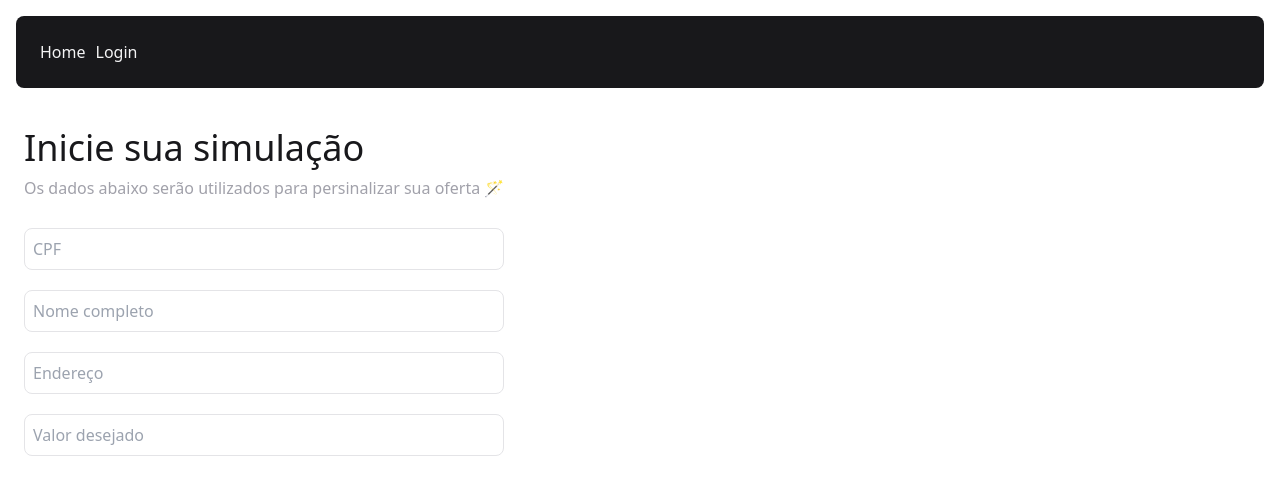
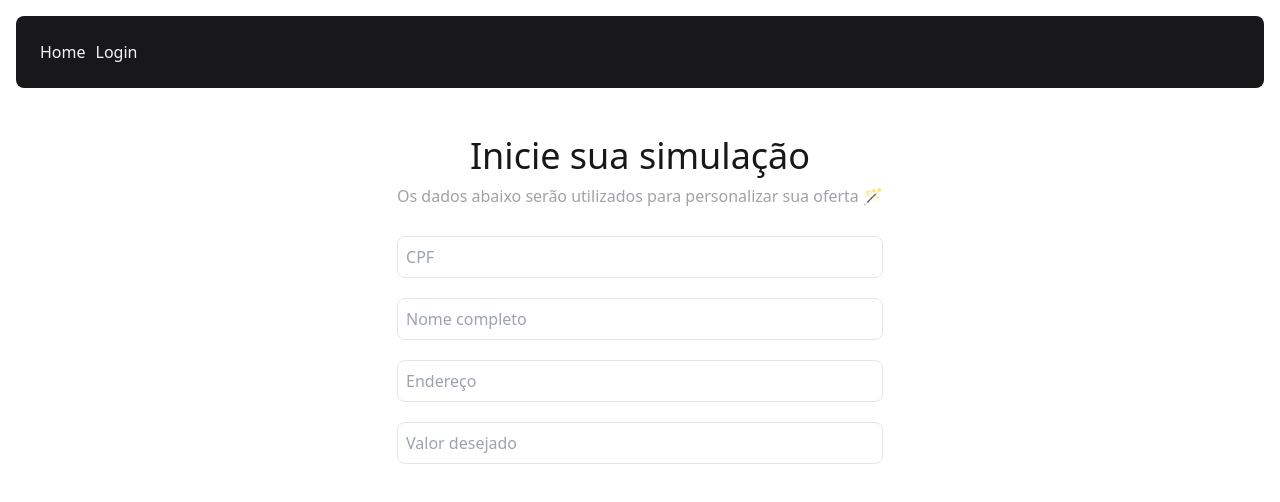
Before and after one commit to kevin-krause/easyemprest_piloto, a Next.js app: page /home in a window 1280 px wide. Shown: the top 502 px of the page. Built offline with nearby package versions, Linux system fonts and the light colour scheme.

Commit message:
front base 90%

```diff
--- a/src/components/Home/ClientEmprestimo/Emprestimo.tsx
+++ b/src/components/Home/ClientEmprestimo/Emprestimo.tsx
@@ -3,7 +3,7 @@ import CampoTexto from './CampoTexto'
 
 const Emprestimo = () => {
     return (
-        <div>
+        <div className="text-left">
             <CampoTexto campo="CPF" type="number" />
             <CampoTexto campo="Nome completo" type="text" />
             <CampoTexto campo="Endereço" type="text" />
--- a/src/components/Home/Home.tsx
+++ b/src/components/Home/Home.tsx
@@ -3,13 +3,15 @@ import Emprestimo from './ClientEmprestimo/Emprestimo'
 
 const Home = () => {
     return (
-        <div>
-            <div>
+        <div className="flex flex-col items-center justify-center p-6">
+            <div className="text-left md:text-center">
+                {' '}
+                {/* Adicionada a classe "text-left" e "md:text-center" */}
                 <h1 className="text-zinc-900 text-4xl font-light mb-2">
                     Inicie sua simulação
                 </h1>
                 <p className="text-zinc-400">
-                    Os dados abaixo serão utilizados para persinalizar sua
+                    Os dados abaixo serão utilizados para personalizar sua
                     oferta 🪄
                 </p>
                 <div className="mt-7">
--- a/src/components/TextField/Cadastro.tsx
+++ b/src/components/TextField/Cadastro.tsx
@@ -10,14 +10,13 @@ const Login = () => {
         <div>
             <Header />
             <div className="flex flex-col items-center justify-center">
-                <div className="">
+                <div className="flex flex-col justify-center">
                     <h1 className="text-zinc-900 text-4xl font-light mb-2 text-center">
                         Crie sua conta agora mesmo!
                     </h1>
                     <p className="text-zinc-400 text-center">
-                        Solicite empréstimos de forma rápida e segura 🔒
+                        empréstimos de forma rápida e segura ✨
                     </p>
-
                     <span className="block border-b-[1px] border-zinc-200 w-auto h-px"></span>
                     <div className="mb-6">
                         <CampoTexto campo="email" />
--- a/src/pages/home.tsx
+++ b/src/pages/home.tsx
@@ -6,7 +6,7 @@ const home = () => {
     return (
         <div>
             <Header />
-            <div className="flex p-6">
+            <div className="mt-6">
                 <Home />
             </div>
         </div>
```
